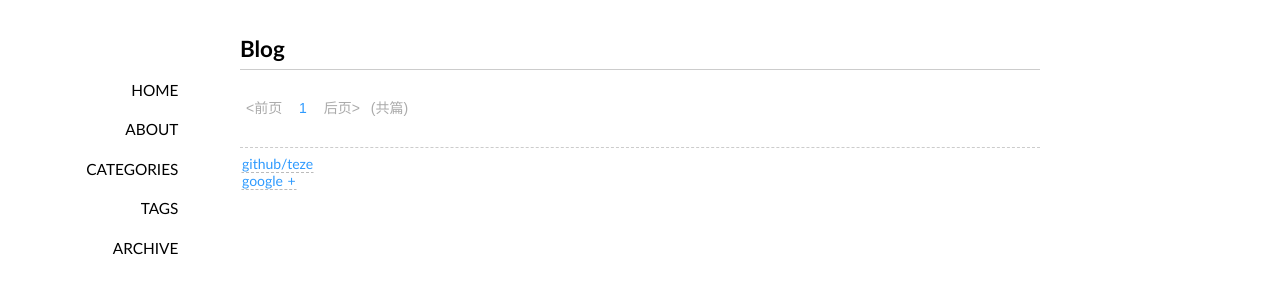
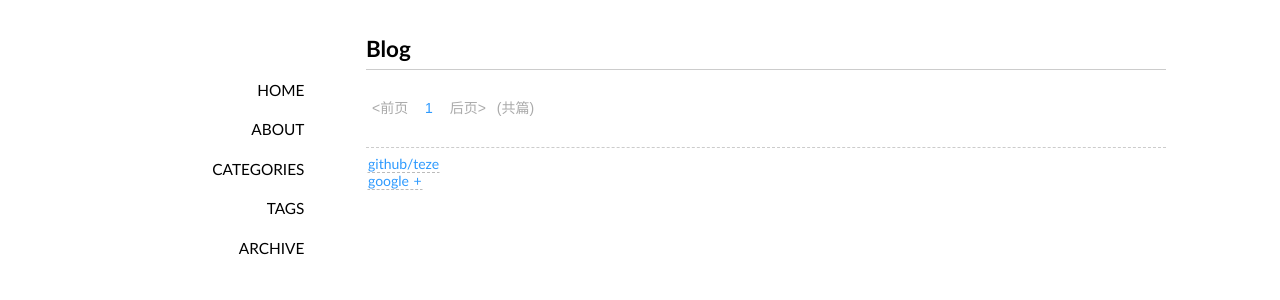
Before and after one commit to teze/teze.github.io, a Jekyll site: the page built from index.html, in a window 1280 px wide. Shown: the top 300 px of the page. Built offline with Jekyll 4.4.1, drawn with Linux system fonts in a browser that asks for light colours; some web fonts are replaced; Markdown is read by kramdown in place of the engine named in the settings.

Commit message:
1.css update

```diff
--- a/media/css/style.css
+++ b/media/css/style.css
@@ -44,7 +44,7 @@ border-bottom: 1px solid #ccc}
 blockquote{display:block;text-align:justify;border-left:4px solid #eeeeee;}
 blockquote{margin:1em 0em;padding-left:1.5em;}
 blockquote p{margin:0;padding:.5em 0;}
-#container{width:800px;margin:2em auto;display:block;padding:0 2em;}
+#container{width:800px;margin:2em auto;display:block;padding:0 2em;padding-left:20em;}
 .content{font-size:16px;line-height:24px;}
 .content h1{padding:.5em 0;}
 .content img{max-width:800px;display:block;margin:4px auto;-webkit-box-shadow:#999 1px 1px 4px;-moz-box-shadow:#999 1px 1px 4px;box-shadow:#999 1px 1px 4px;}
```
